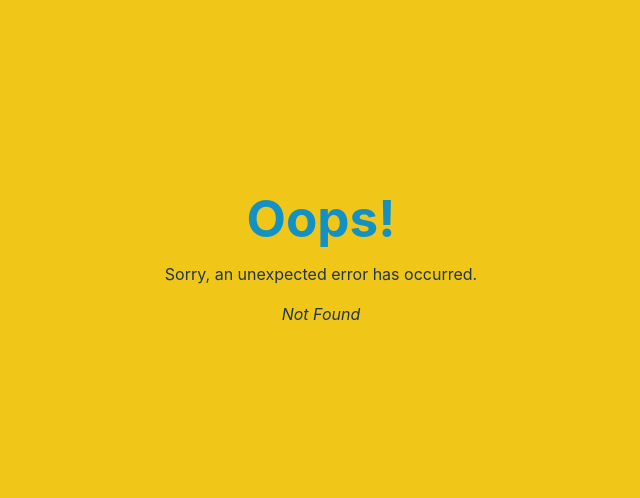
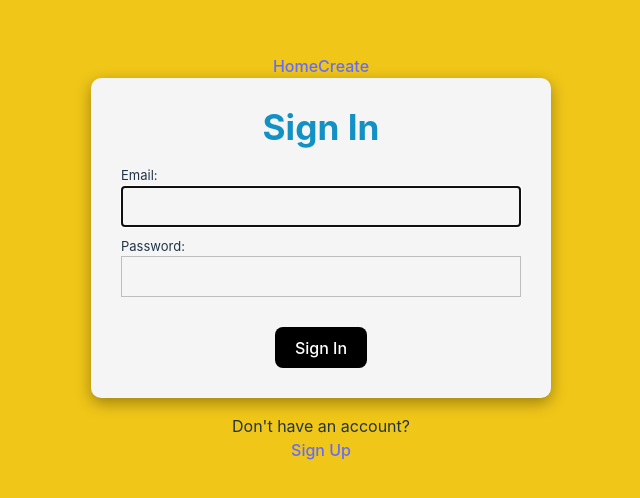
Before and after one commit to gpseal/quizz-front-end, a React (Vite) app in the folder quizz/: page /login in a window 1280 px wide. Before the commit this address had no page. Shown: the part 134-632 px from the top of the page, without its empty margins (319-959 px from the left). Built offline with nearby package versions, Linux system fonts and the light colour scheme.

Commit message:
add basic routes and protected routes

```diff
--- a/quizz/src/App.css
+++ b/quizz/src/App.css
@@ -37,14 +37,21 @@
   width: 400px;
   /* background-color: rgb(214, 214, 214); */
   display: flex;
-  padding: 20px;
-  justify-content: flex-start;
+  padding: 30px;
+  justify-content: center;
   flex-wrap: wrap;
   gap: 10px 10%;
+  background-color: rgb(245, 245, 245);
+  box-shadow: rgba(0, 0, 0, 0.35) 0px 5px 15px;
+  border-radius: 10px;
 }
 
 form label{
   font-size: small;
+}
+
+form h1{
+  width: 100%;
 }
 
 .auth-form-footer {
@@ -77,9 +84,10 @@ form label{
 input {
   width: 100%;
   padding: 12px 20px;
+  background-color: transparent;
   /* margin: 8px 0; */
   box-sizing: border-box;
-  border: none;
+  border: solid thin rgb(190, 190, 190);
 }
 
 
@@ -105,6 +113,10 @@ input {
   display: none;
 }
 
+.form-container{
+  background-color: azure;
+}
+
 .card {
   padding: 2em;
 }
--- a/quizz/src/App.tsx
+++ b/quizz/src/App.tsx
@@ -1,16 +1,39 @@
-import './App.css'
-import Login from './components/Login'
-import Register from './components/Register'
+import "./App.css";
+import Layout from "./components/Layout";
+import Login from "./components/Login";
+import Register from "./components/Register";
+import { Route, Routes } from "react-router-dom";
+import Home from "./components/Home";
+import CreateQuiz from "./components/CreateQuiz";
+import RequireAuth from "./components/RequireAuth";
+import Unauthorized from "./components/Unauthorized";
+// import { AuthProvider } from "./context/authProvider.tsx";
 
+const rolesAdmin: string[] = ["SUPER_ADMIN_USER", "ADMIN_USER"];
+const rolesBasic: string[] = ["SUPER_ADMIN_USER", "ADMIN_USER", "BASIC_USER"];
 
 function App() {
+  return (
+    <Routes>
+      <Route path="/" element={<Layout />}>
+        {/* public routes */}
+        <Route path="login" element={<Login />} />
+        <Route path="register" element={<Register />} />
 
-  return (
-    <>
-      {/* <Register /> */}
-      <Login />
-    </>
-  )
+        {/* private routes */}
+        <Route element={<RequireAuth allowedRoles={rolesBasic} />}>
+          <Route path="/" element={<Home />} />
+        </Route>
+
+        <Route element={<RequireAuth allowedRoles={rolesAdmin} />}>
+          <Route path="/create" element={<CreateQuiz />} />
+        </Route>
+
+        {/* default */}
+        <Route path="unauthorized" element={<Unauthorized />} />
+      </Route>
+    </Routes>
+  );
 }
 
-export default App
+export default App;
--- /dev/null
+++ b/quizz/src/components/CreateQuiz.tsx
@@ -0,0 +1,5 @@
+const CreateQuiz = () => {
+    return <>Create Quiz</>
+}
+
+export default CreateQuiz;
--- /dev/null
+++ b/quizz/src/components/Layout.tsx
@@ -0,0 +1,14 @@
+import { Outlet } from "react-router-dom";
+import { Link } from "react-router-dom";
+
+const Layout = () => {
+    return (
+      <>
+      <Link to={"/"}>Home</Link>
+      <Link to={"/create"}>Create</Link>
+        <Outlet />
+      </>
+    );
+}
+
+export default Layout;
--- a/quizz/src/components/Login.tsx
+++ b/quizz/src/components/Login.tsx
@@ -1,19 +1,24 @@
-import { useRef, useState, useEffect, useContext } from "react";
-import AuthContext from "../context/authProvider";
+import { useRef, useState, useEffect } from "react";
+import useAuth from '../hooks/useAuth'
 
 import axios from "../api/axios";
 import { AxiosError } from "axios";
 
-import { Link } from "react-router-dom";
+import { Link, useNavigate, useLocation } from "react-router-dom";
 
 const LOGIN_URL = "/auth/login";
 
 
 
 const Login = () => {
-    const authTest = useContext(AuthContext);
 
-    console.log(authTest?.auth)
+    const auth = useAuth();
+
+    const navigate = useNavigate();
+    const location = useLocation();
+    const from = location.state?.from?.pathname || "/";
+
+    // console.log(auth)
 
     const emailRef = useRef<HTMLInputElement>(null);
     const errRef = useRef<HTMLParagraphElement>(null);
@@ -21,8 +26,6 @@ const Login = () => {
     const [email, setEmail] = useState<string>('');
     const [password, setPassword] = useState<string>('');
     const [errMsg, setErrMsg] = useState<string>('');
-
-    const [success, setSuccess] = useState(false)
 
     useEffect(() => {
         emailRef.current?.focus();
@@ -45,16 +48,15 @@ const Login = () => {
             }
             );
             console.log(JSON.stringify(response?.data));
-            const accessToken = response?.data.token;
-            if (accessToken) {
-                console.log(accessToken)
-                authTest.setAuth(accessToken);
-                console.log(authTest.auth)
+            const loginData = response?.data;
+            if (loginData) {
+                delete loginData.msg
+                console.log(loginData)
+                auth.setAuth(loginData);
             }
             setEmail('');
             setPassword('');
-
-            setSuccess(true);
+            navigate(from, {replace: true});
 
       } catch (error) {
         const err = error as AxiosError
@@ -68,23 +70,13 @@ const Login = () => {
     };
 
   return (
-    <>
-      {success ? (
-        <section>
-          <h1>You have logged in!</h1>
-          <br />
-          <p>
-            <Link to="/home">Link Home</Link>
-          </p>
-        </section>
-      ) : (
         <section>
           <p ref={errRef} className={errMsg ? "errmsg" : "offscreen"}>
             {errMsg}
           </p>
-          <h1>Sign In</h1>
 
           <form className="auth-form-wrapper" onSubmit={handleSubmit}>
+            <h1>Sign In</h1>
             <div className="reg-full">
               <label htmlFor="email">Email:</label>
               <input
@@ -124,8 +116,6 @@ const Login = () => {
             </p>
           </div>
         </section>
-      )}
-    </>
   );
 };
 
--- a/quizz/src/components/Register.tsx
+++ b/quizz/src/components/Register.tsx
@@ -132,7 +132,6 @@ const Register = () => {
         // Try to refine this
         if (!err?.response) {
           setErrMsg('No Server Response')
-
           // check that this is valid
         } else if (err.response?.status === 409) {
           setErrMsg('Username Taken');
@@ -151,7 +150,7 @@ const Register = () => {
           <section>
             <h1>Success!</h1>
             <p>
-              <a href="#">Sign In</a>
+              <Link to={"/"}>Sign In</Link>
             </p>
           </section>
         ) : (
@@ -163,9 +162,9 @@ const Register = () => {
             >
               {errMsg}
             </p>
-            <h1>Register</h1>
 
             <form onSubmit={handleSubmit} className="auth-form-wrapper">
+                <h1>Register</h1>
               <div className="reg-half">
                 <label htmlFor="first_name">
                   First Name:
--- /dev/null
+++ b/quizz/src/components/RequireAuth.tsx
@@ -0,0 +1,20 @@
+import { useLocation, Navigate, Outlet } from "react-router-dom";
+import useAuth from "../hooks/useAuth";
+
+type Props = {
+  allowedRoles: Array<string>;
+};
+
+const RequireAuth = ({allowedRoles}: Props ) => {
+    const {auth} = useAuth();
+    const location = useLocation();
+    return allowedRoles?.includes(auth?.role) ? (
+      <Outlet />
+    ) : auth?.username ? (
+      <Navigate to="/unauthorized" state={{ from: location }} replace />
+    ) : (
+      <Navigate to="/login" state={{ from: location }} replace />
+    );
+}
+
+export default RequireAuth
--- /dev/null
+++ b/quizz/src/components/Unauthorized.tsx
@@ -0,0 +1,5 @@
+const Unauthorized = () => {
+    return <>You are not authorized</>
+}
+
+export default Unauthorized;
--- a/quizz/src/context/authProvider.tsx
+++ b/quizz/src/context/authProvider.tsx
@@ -4,21 +4,27 @@ type ContainerProps = {
     children: ReactNode;
 }
 
+type User = {
+  username: string;
+  token: string;
+  role: string;
+}
+
 type AuthContextType = {
-  auth: string;
-  setAuth: Dispatch<SetStateAction<string>>;
-};
+  auth: User;
+  setAuth: Dispatch<SetStateAction<User>>;
+} ;
 
 const AuthContextState = {
-    auth: '',
-    setAuth: () => ''
-}
+  auth: { username: "", token: "", role: "" },
+  setAuth: () => "",
+};
 
 const AuthContext = createContext<AuthContextType>(AuthContextState);
 
 export const AuthProvider = (props: ContainerProps) => {
 
-  const [auth, setAuth] = useState<string>('');
+  const [auth, setAuth] = useState<User>({username:'', token:'', role:''});
 
   return (
     <AuthContext.Provider value={{ auth, setAuth }}>
--- /dev/null
+++ b/quizz/src/hooks/useAuth.tsx
@@ -0,0 +1,8 @@
+import { useContext } from "react";
+import AuthContext from "../context/authProvider"
+
+const useAuth = () => {
+    return useContext(AuthContext);
+}
+
+export default useAuth;
--- a/quizz/src/index.css
+++ b/quizz/src/index.css
@@ -38,7 +38,7 @@ body {
 }
 
 h1 {
-  font-size: 3.2em;
+  font-size: 2.2em;
   line-height: 1.1;
   margin-top: 0;
   margin-bottom: 10px;
--- a/quizz/src/main.tsx
+++ b/quizz/src/main.tsx
@@ -3,32 +3,36 @@ import ReactDOM from 'react-dom/client'
 import App from './App.tsx'
 import './index.css'
 import { AuthProvider } from './context/authProvider.tsx'
-import { createBrowserRouter, RouterProvider } from 'react-router-dom'
-import ErrorPage from './components/errors/router-error-page.tsx'
-import Home from './components/Home.tsx'
-import Register from './components/Register.tsx'
+import { BrowserRouter, Routes, Route } from 'react-router-dom'
+// import { createBrowserRouter, RouterProvider } from 'react-router-dom'
+// import ErrorPage from './components/errors/router-error-page.tsx'
+// import Home from './components/Home.tsx'
+// import Register from './components/Register.tsx'
 
-const router = createBrowserRouter([
-  {
-    path: "/",
-    element: <App />,
-    errorElement: <ErrorPage />,
-  },
-  {
-    path: "home",
-    element: <Home />
-  },
-  {
-    path: "register",
-    element: <Register />
-  }
-])
+// const router = createBrowserRouter([
+//   {
+//     path: "/",
+//     element: <App />,
+//     errorElement: <ErrorPage />,
+//   },
+//   {
+//     path: "home",
+//     element: <Home />
+//   },
+//   {
+//     path: "register",
+//     element: <Register />
+//   }
+// ])
 
 ReactDOM.createRoot(document.getElementById("root")!).render(
   <React.StrictMode>
-    <AuthProvider>
-      <RouterProvider router={router} />
-
-    </AuthProvider>
+    <BrowserRouter>
+      <AuthProvider>
+        <Routes>
+          <Route path="/*" element={<App />} />
+        </Routes>
+      </AuthProvider>
+    </BrowserRouter>
   </React.StrictMode>
 );
```
